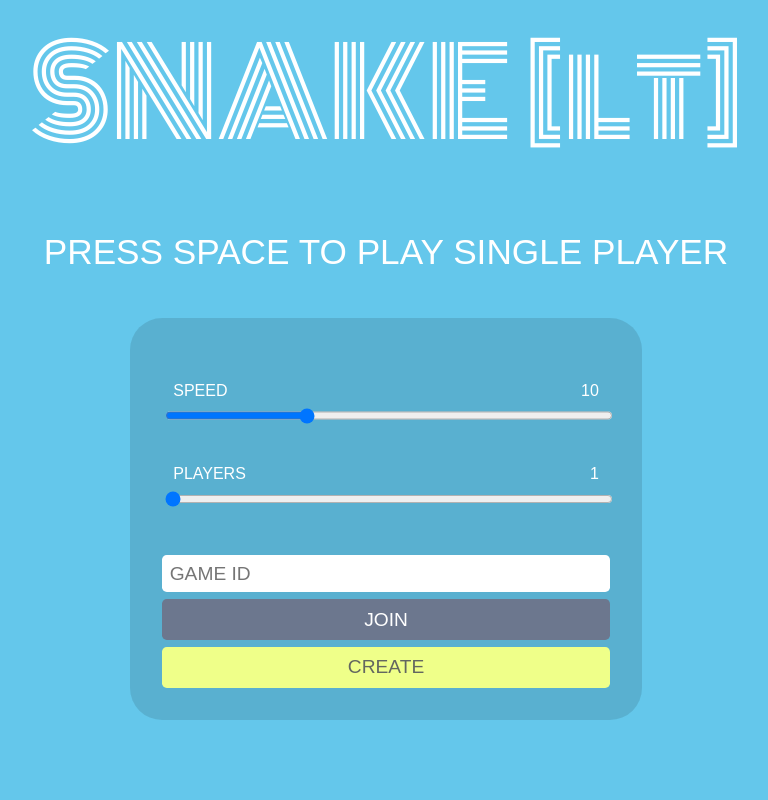
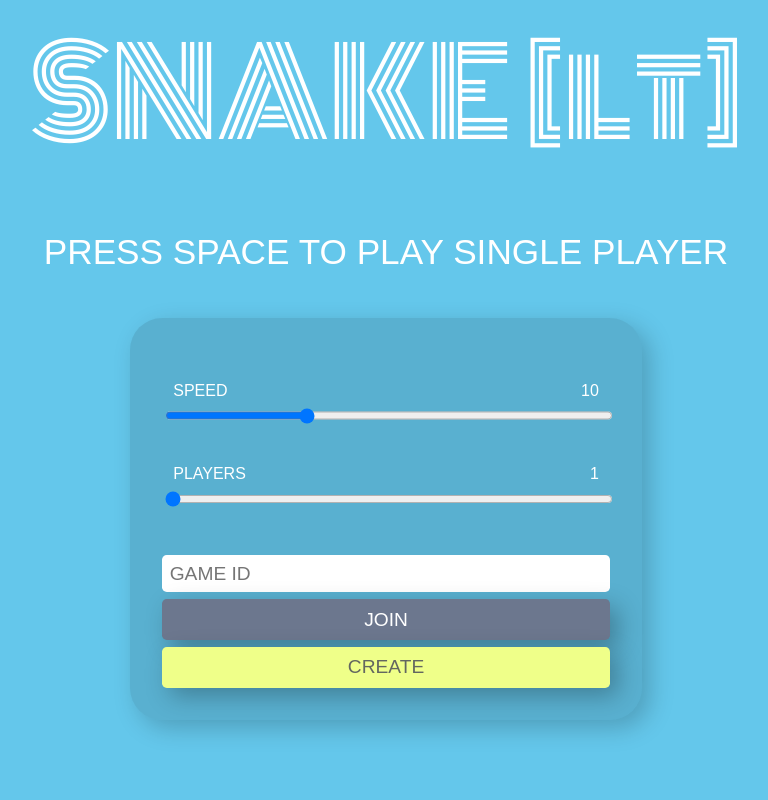
Before and after one commit to sonnybardhan/snake-mp-practice, a website with bundled scripts: page client/index.html in a window 1280 px wide. Shown: the whole page, without its empty margins (254-1022 px from the left). Built offline with nearby package versions, Linux system fonts and the light colour scheme; no server answers.

Commit message:
adding box shadows to input div

```diff
--- a/client/style/style.css
+++ b/client/style/style.css
@@ -130,6 +130,8 @@ body {
 	/* border-bottom-right-radius: 10%; */
 	border-radius: .25em;
 	text-transform: uppercase;
+	box-shadow: .5rem .5rem 1.5rem rgba(0, 0, 0, 0.274);
+
 
 }
 
@@ -176,7 +178,7 @@ body {
 	margin-bottom: 5em;
 	background-color: rgba(0, 0, 0, 0.112);
 	/* border-radius: .625em; */
-
+	box-shadow: .5rem .5rem 1.5rem rgba(0, 0, 0, 0.205);
 	/* border-top-left-radius: 1em; */
 	/* border-bottom-left-radius: 2em; */
 	/* border-bottom-right-radius: 2em; */
```
